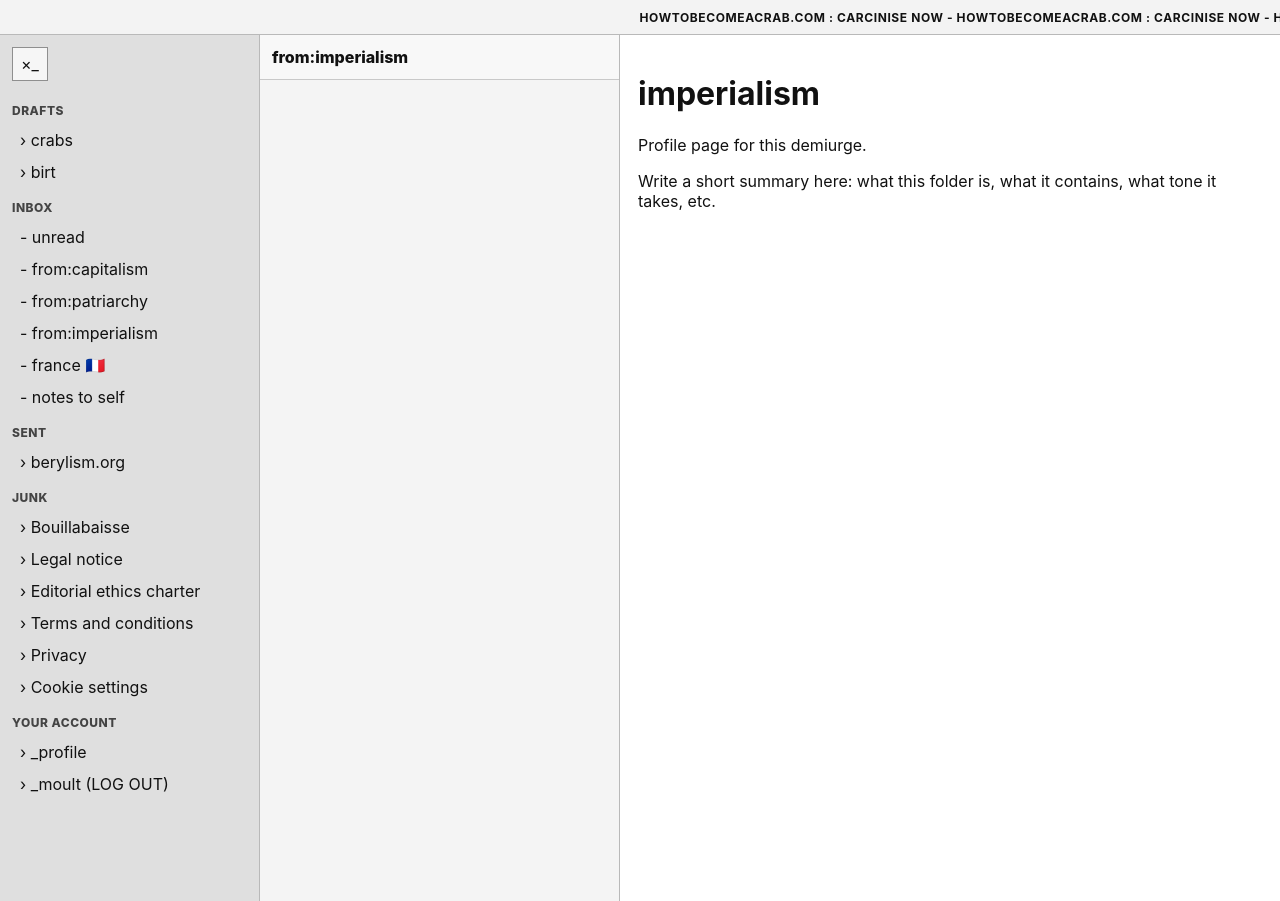
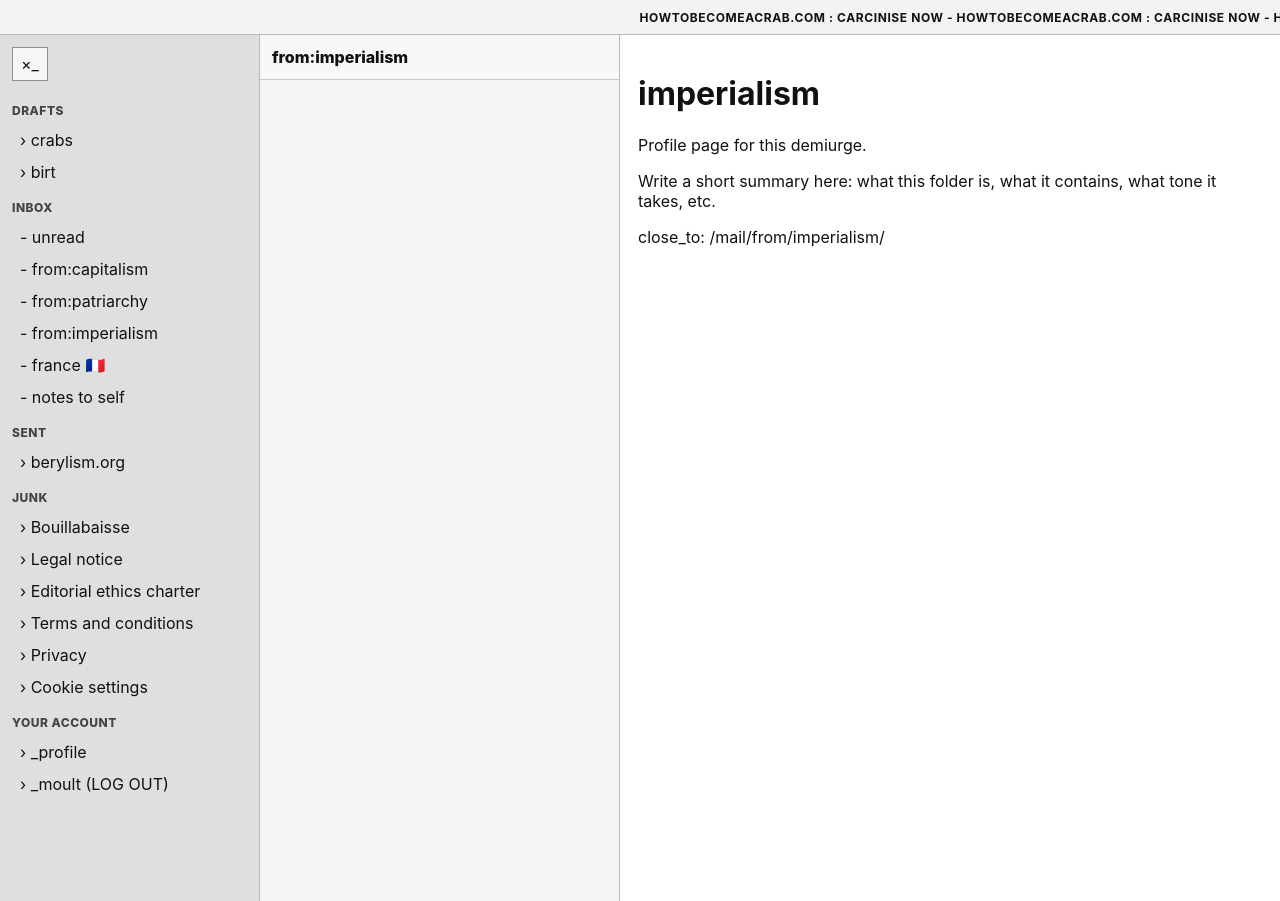
Before and after one commit to blhls/howtobecomeacrab, a Jekyll site: the page built from mail/from/imperialism/index.md, in a window 1280 px wide. Built offline with Jekyll 4.4.1, drawn with Linux system fonts in a browser that asks for light colours.

Commit message:
Update index.md

```diff
--- a/mail/from/imperialism/index.md
+++ b/mail/from/imperialism/index.md
@@ -11,3 +11,5 @@ list_title: from:imperialism
 Profile page for this demiurge.
 
 Write a short summary here: what this folder is, what it contains, what tone it takes, etc.
+
+close_to: /mail/from/imperialism/
```
